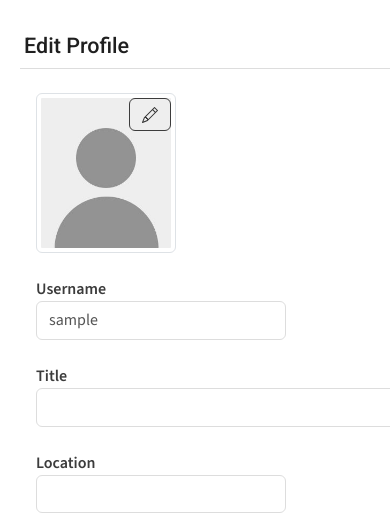
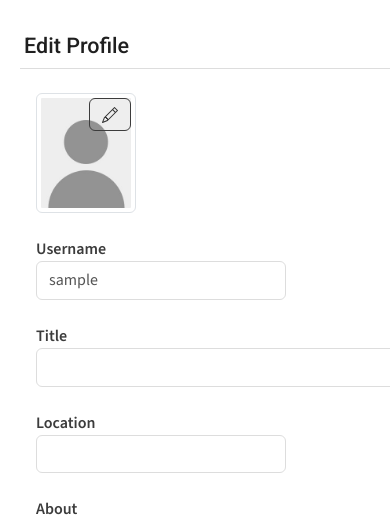
Before and after one commit to rajas19-ita/AskTogether, a Django app: page /users/edit/ in a window 390 px wide; the page is wider, and only the part inside the window is pictured. Shown: the part 67-585 px from the top of that part. Run offline with Django 5.2, Linux system fonts and the light colour scheme; the visitor is signed in with stand-in values (Sample User, id 1); data that the repository does not hold is empty.

Commit message:
profile avatar css

```diff
--- a/static/css/base.css
+++ b/static/css/base.css
@@ -506,6 +506,11 @@ a {
   .at-user-label {
     display: none;
   }
+  .at-avatar-profile {
+    width: 100px;
+    height: 120px;
+    object-fit: cover;
+  }
 }
 
 @media (max-width: 767px) {
```
